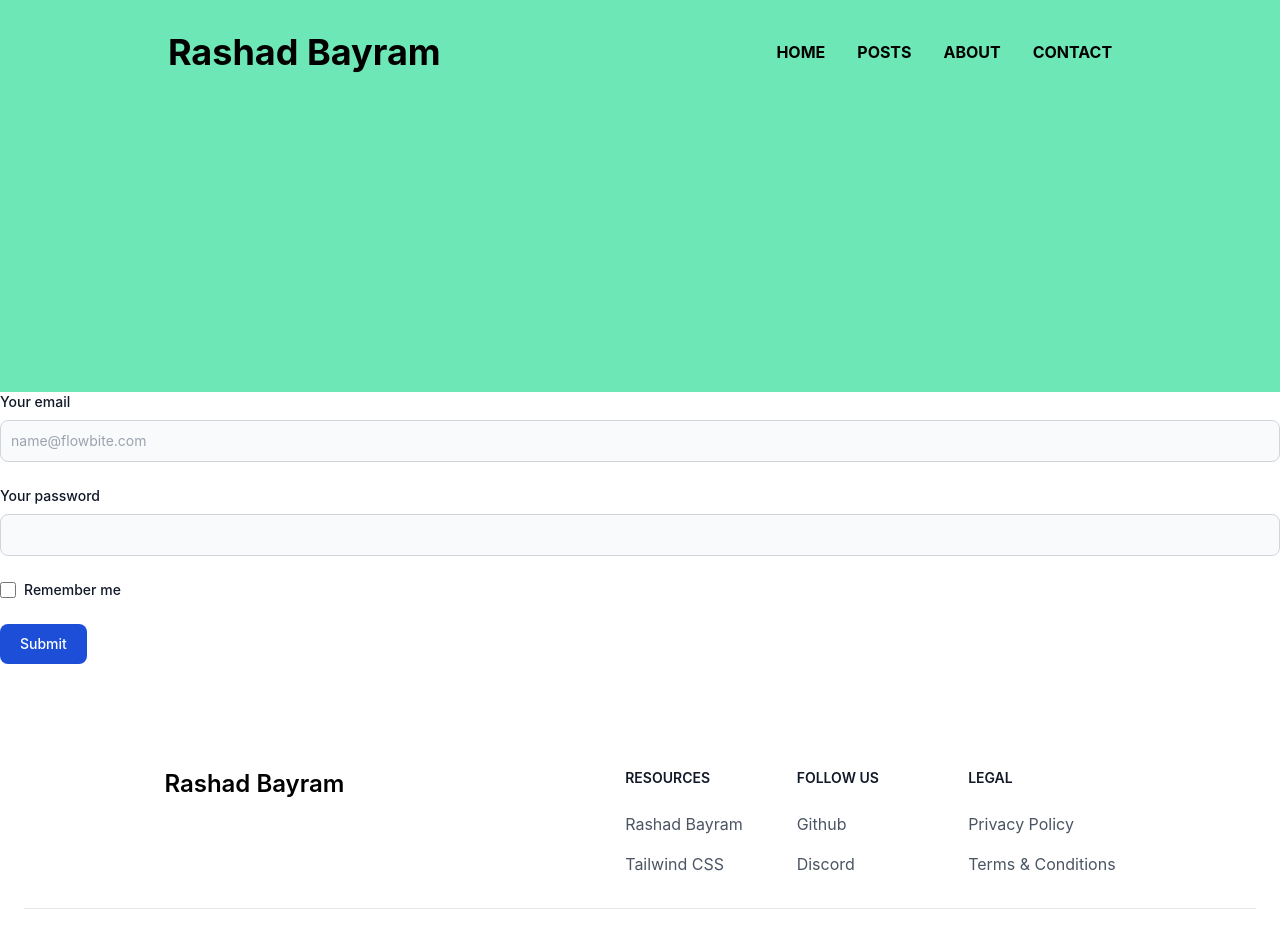
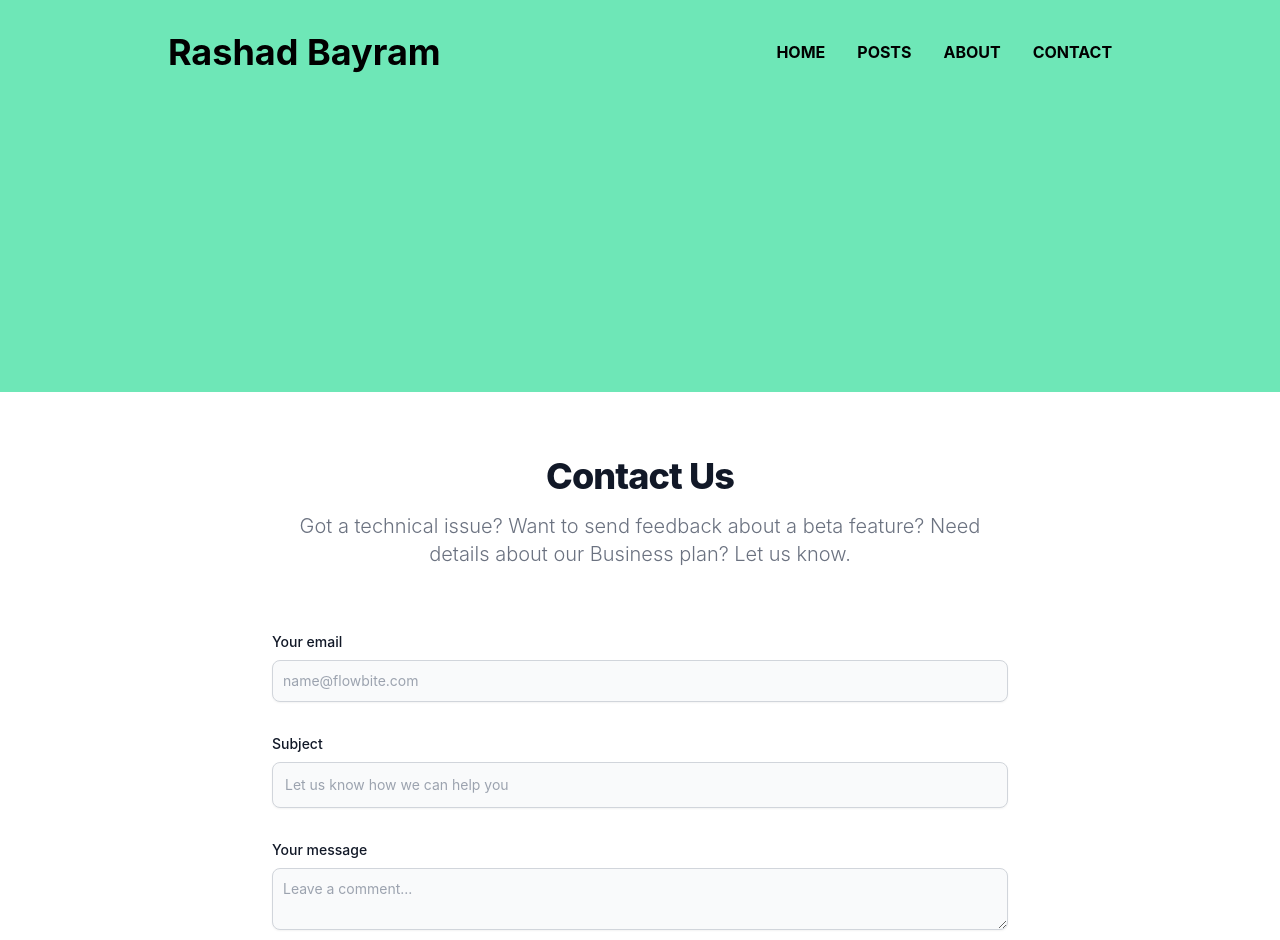
Before and after one commit to BRashad/blog, a React (Create React App) app in the folder client/: page /contact in a window 1280 px wide. Shown: the top 940 px of the page. Built offline with nearby package versions, Linux system fonts and the light colour scheme.

Commit message:
contact form added

```diff
--- a/client/src/pages/Contact.tsx
+++ b/client/src/pages/Contact.tsx
@@ -13,8 +13,17 @@
   const required: boolean = frm.required as boolean;
 
   return (
-    <form>
-      <div className="mb-6">
+    <section className="bg-white dark:bg-gray-900">
+      <div className="py-8 lg:py-16 px-4 mx-auto max-w-screen-md">
+        <h2 className="mb-4 text-4xl tracking-tight font-extrabold text-center text-gray-900 dark:text-white">
+          Contact Us
+        </h2>
+        <p className="mb-8 lg:mb-16 font-light text-center text-gray-500 dark:text-gray-400 sm:text-xl">
+          Got a technical issue? Want to send feedback about a beta feature?
+          Need details about our Business plan? Let us know.
+        </p>
+        <form action="#" className="space-y-8">
+          <div>
             <label
               htmlFor="email"
               className="block mb-2 text-sm font-medium text-gray-900 dark:text-gray-300"
@@ -24,49 +33,48 @@
             <input
               type="email"
               id="email"
-          className="bg-gray-50 border border-gray-300 text-gray-900 text-sm rounded-lg focus:ring-blue-500 focus:border-blue-500 block w-full p-2.5 dark:bg-gray-700 dark:border-gray-600 dark:placeholder-gray-400 dark:text-white dark:focus:ring-blue-500 dark:focus:border-blue-500"
+              className="shadow-sm bg-gray-50 border border-gray-300 text-gray-900 text-sm rounded-lg focus:ring-primary-500 focus:border-primary-500 block w-full p-2.5 dark:bg-gray-700 dark:border-gray-600 dark:placeholder-gray-400 dark:text-white dark:focus:ring-primary-500 dark:focus:border-primary-500 dark:shadow-sm-light"
               placeholder="name@flowbite.com"
-          required={required}
+              required
             />
           </div>
-      <div className="mb-6">
+          <div>
             <label
-          htmlFor="password"
+              htmlFor="subject"
               className="block mb-2 text-sm font-medium text-gray-900 dark:text-gray-300"
             >
-          Your password
+              Subject
             </label>
             <input
-          type="password"
-          id="password"
-          className="bg-gray-50 border border-gray-300 text-gray-900 text-sm rounded-lg focus:ring-blue-500 focus:border-blue-500 block w-full p-2.5 dark:bg-gray-700 dark:border-gray-600 dark:placeholder-gray-400 dark:text-white dark:focus:ring-blue-500 dark:focus:border-blue-500"
-          required={required}
+              type="text"
+              id="subject"
+              className="block p-3 w-full text-sm text-gray-900 bg-gray-50 rounded-lg border border-gray-300 shadow-sm focus:ring-primary-500 focus:border-primary-500 dark:bg-gray-700 dark:border-gray-600 dark:placeholder-gray-400 dark:text-white dark:focus:ring-primary-500 dark:focus:border-primary-500 dark:shadow-sm-light"
+              placeholder="Let us know how we can help you"
+              required
             />
           </div>
-      <div className="flex items-start mb-6">
-        <div className="flex items-center h-5">
-          <input
-            id="remember"
-            type="checkbox"
-            value=""
-            className="w-4 h-4 bg-gray-50 rounded border border-gray-300 focus:ring-3 focus:ring-blue-300 dark:bg-gray-700 dark:border-gray-600 dark:focus:ring-blue-600 dark:ring-offset-gray-800"
-            required={required}
-          />
+          <div className="sm:col-span-2">
+            <label
+              htmlFor="message"
+              className="block mb-2 text-sm font-medium text-gray-900 dark:text-gray-400"
+            >
+              Your message
+            </label>
+            <textarea
+              id="message"
+              className="block p-2.5 w-full text-sm text-gray-900 bg-gray-50 rounded-lg shadow-sm border border-gray-300 focus:ring-primary-500 focus:border-primary-500 dark:bg-gray-700 dark:border-gray-600 dark:placeholder-gray-400 dark:text-white dark:focus:ring-primary-500 dark:focus:border-primary-500"
+              placeholder="Leave a comment..."
+            ></textarea>
           </div>
-        <label
-          htmlFor="remember"
-          className="ml-2 text-sm font-medium text-gray-900 dark:text-gray-300"
-        >
-          Remember me
-        </label>
-      </div>
+        </form>
         <button
           type="submit"
-        className="text-white bg-blue-700 hover:bg-blue-800 focus:ring-4 focus:outline-none focus:ring-blue-300 font-medium rounded-lg text-sm w-full sm:w-auto px-5 py-2.5 text-center dark:bg-blue-600 dark:hover:bg-blue-700 dark:focus:ring-blue-800"
+          className="py-3 px-5 text-sm font-medium text-center text-white rounded-lg bg-primary-700 sm:w-fit hover:bg-primary-800 focus:ring-4 focus:outline-none focus:ring-primary-300 dark:bg-primary-600 dark:hover:bg-primary-700 dark:focus:ring-primary-800"
         >
-        Submit
+          Send message
         </button>
-    </form>
+      </div>
+    </section>
   );
 };
 
--- a/client/src/pages/Posts.tsx
+++ b/client/src/pages/Posts.tsx
@@ -60,9 +60,9 @@
                     xmlns="http://www.w3.org/2000/svg"
                   >
                     <path
-                      fill-rule="evenodd"
+                      fillRule="evenodd"
                       d="M10.293 3.293a1 1 0 011.414 0l6 6a1 1 0 010 1.414l-6 6a1 1 0 01-1.414-1.414L14.586 11H3a1 1 0 110-2h11.586l-4.293-4.293a1 1 0 010-1.414z"
-                      clip-rule="evenodd"
+                      clipRule="evenodd"
                     ></path>
                   </svg>
                 </a>
@@ -78,9 +78,9 @@
                     xmlns="http://www.w3.org/2000/svg"
                   >
                     <path
-                      fill-rule="evenodd"
+                      fillRule="evenodd"
                       d="M2 5a2 2 0 012-2h8a2 2 0 012 2v10a2 2 0 002 2H4a2 2 0 01-2-2V5zm3 1h6v4H5V6zm6 6H5v2h6v-2z"
-                      clip-rule="evenodd"
+                      clipRule="evenodd"
                     ></path>
                     <path d="M15 7h1a2 2 0 012 2v5.5a1.5 1.5 0 01-3 0V7z"></path>
                   </svg>
@@ -120,9 +120,9 @@
                     xmlns="http://www.w3.org/2000/svg"
                   >
                     <path
-                      fill-rule="evenodd"
+                      fillRule="evenodd"
                       d="M10.293 3.293a1 1 0 011.414 0l6 6a1 1 0 010 1.414l-6 6a1 1 0 01-1.414-1.414L14.586 11H3a1 1 0 110-2h11.586l-4.293-4.293a1 1 0 010-1.414z"
-                      clip-rule="evenodd"
+                      clipRule="evenodd"
                     ></path>
                   </svg>
                 </a>
@@ -173,9 +173,9 @@
                     xmlns="http://www.w3.org/2000/svg"
                   >
                     <path
-                      fill-rule="evenodd"
+                      fillRule="evenodd"
                       d="M10.293 3.293a1 1 0 011.414 0l6 6a1 1 0 010 1.414l-6 6a1 1 0 01-1.414-1.414L14.586 11H3a1 1 0 110-2h11.586l-4.293-4.293a1 1 0 010-1.414z"
-                      clip-rule="evenodd"
+                      clipRule="evenodd"
                     ></path>
                   </svg>
                 </a>
@@ -191,9 +191,9 @@
                     xmlns="http://www.w3.org/2000/svg"
                   >
                     <path
-                      fill-rule="evenodd"
+                      fillRule="evenodd"
                       d="M2 5a2 2 0 012-2h8a2 2 0 012 2v10a2 2 0 002 2H4a2 2 0 01-2-2V5zm3 1h6v4H5V6zm6 6H5v2h6v-2z"
-                      clip-rule="evenodd"
+                      clipRule="evenodd"
                     ></path>
                     <path d="M15 7h1a2 2 0 012 2v5.5a1.5 1.5 0 01-3 0V7z"></path>
                   </svg>
@@ -233,9 +233,9 @@
                     xmlns="http://www.w3.org/2000/svg"
                   >
                     <path
-                      fill-rule="evenodd"
+                      fillRule="evenodd"
                       d="M10.293 3.293a1 1 0 011.414 0l6 6a1 1 0 010 1.414l-6 6a1 1 0 01-1.414-1.414L14.586 11H3a1 1 0 110-2h11.586l-4.293-4.293a1 1 0 010-1.414z"
-                      clip-rule="evenodd"
+                      clipRule="evenodd"
                     ></path>
                   </svg>
                 </a>
@@ -286,9 +286,9 @@
                     xmlns="http://www.w3.org/2000/svg"
                   >
                     <path
-                      fill-rule="evenodd"
+                      fillRule="evenodd"
                       d="M10.293 3.293a1 1 0 011.414 0l6 6a1 1 0 010 1.414l-6 6a1 1 0 01-1.414-1.414L14.586 11H3a1 1 0 110-2h11.586l-4.293-4.293a1 1 0 010-1.414z"
-                      clip-rule="evenodd"
+                      clipRule="evenodd"
                     ></path>
                   </svg>
                 </a>
@@ -304,9 +304,9 @@
                     xmlns="http://www.w3.org/2000/svg"
                   >
                     <path
-                      fill-rule="evenodd"
+                      fillRule="evenodd"
                       d="M2 5a2 2 0 012-2h8a2 2 0 012 2v10a2 2 0 002 2H4a2 2 0 01-2-2V5zm3 1h6v4H5V6zm6 6H5v2h6v-2z"
-                      clip-rule="evenodd"
+                      clipRule="evenodd"
                     ></path>
                     <path d="M15 7h1a2 2 0 012 2v5.5a1.5 1.5 0 01-3 0V7z"></path>
                   </svg>
@@ -346,9 +346,9 @@
                     xmlns="http://www.w3.org/2000/svg"
                   >
                     <path
-                      fill-rule="evenodd"
+                      fillRule="evenodd"
                       d="M10.293 3.293a1 1 0 011.414 0l6 6a1 1 0 010 1.414l-6 6a1 1 0 01-1.414-1.414L14.586 11H3a1 1 0 110-2h11.586l-4.293-4.293a1 1 0 010-1.414z"
-                      clip-rule="evenodd"
+                      clipRule="evenodd"
                     ></path>
                   </svg>
                 </a>
```
Lines whose indentation alone changed are shown as unchanged.
